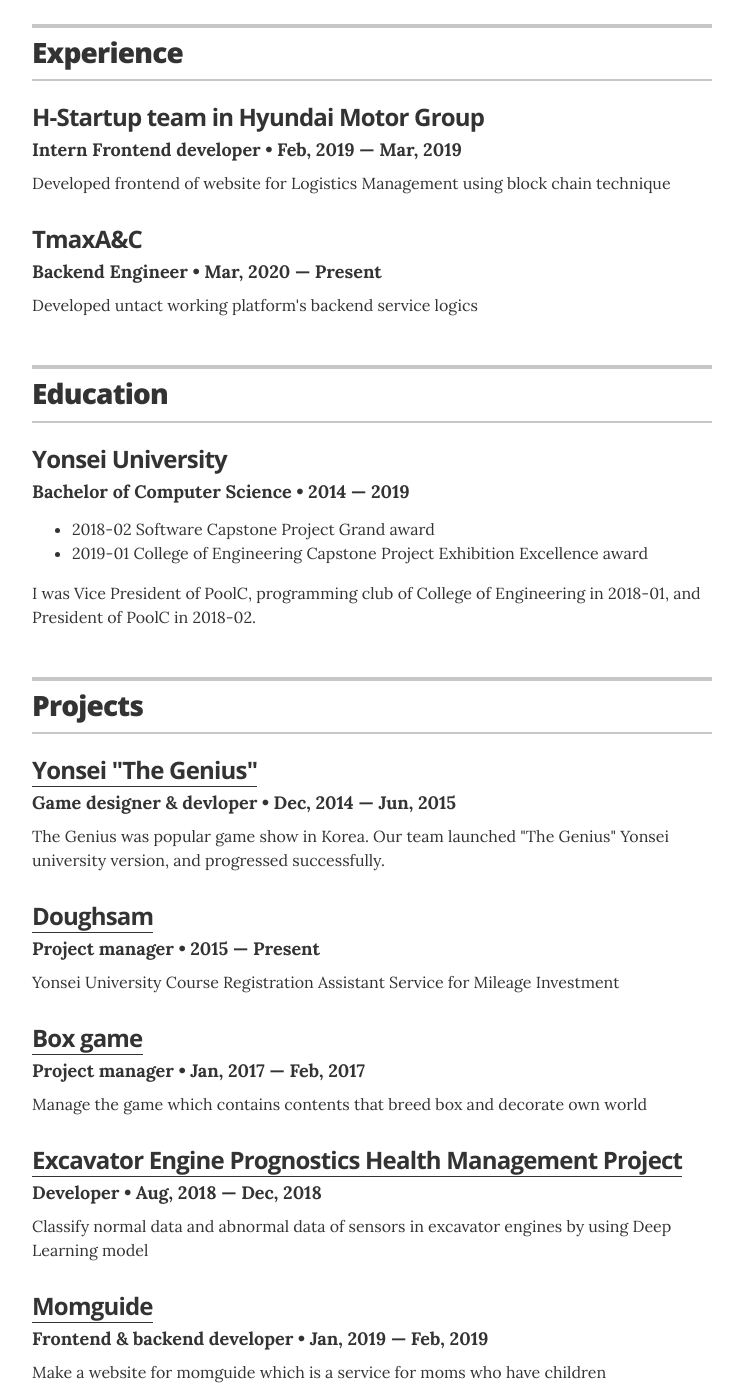
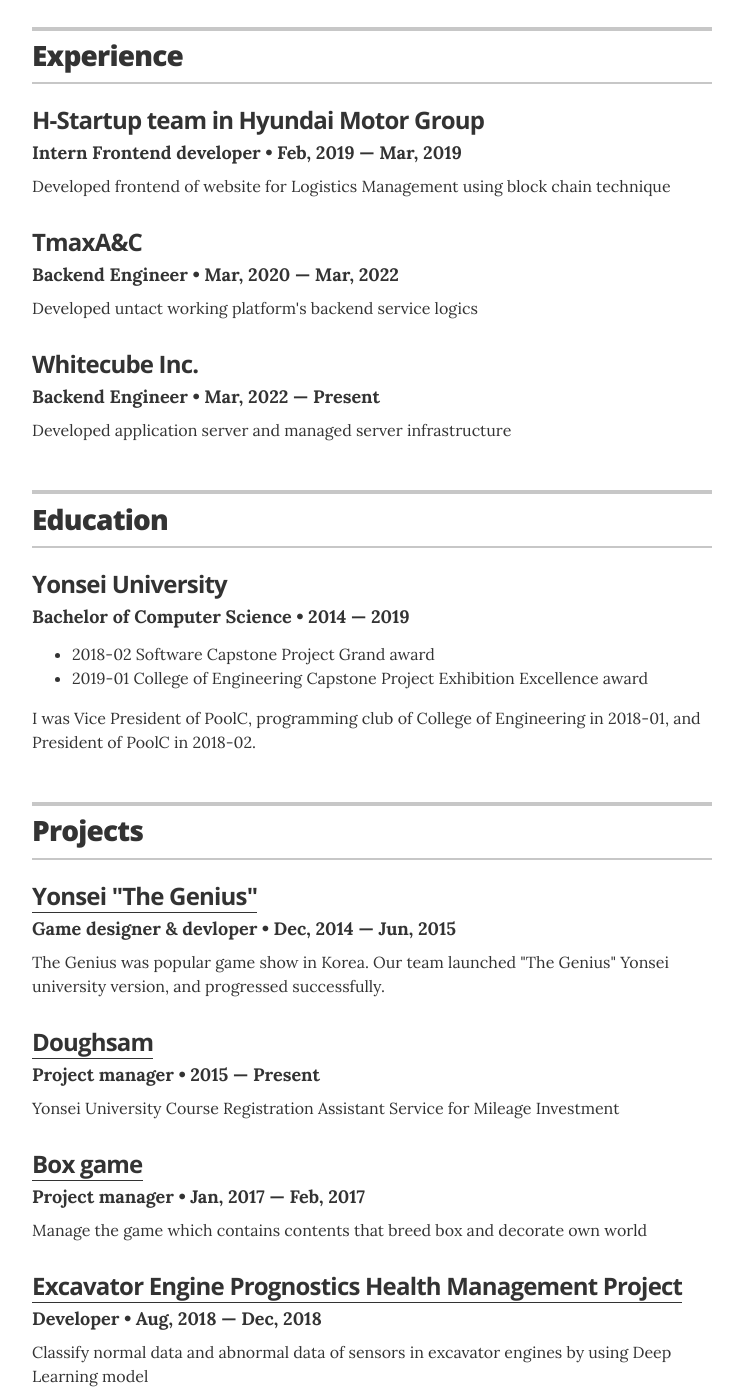
Before and after one commit to ljwh1231/ljwh1231.github.io, a Jekyll site: the page built from index.html, in a window 1280 px wide and 1400 px high, scrolled down 494 px. Shown: the whole window, without its empty margins (268-1011 px from the left). Built offline with Jekyll 4.4.1, drawn with Linux system fonts in a browser that asks for light colours; some of the changed text lies outside the part shown.

```diff
--- a/_data/experience.yml
+++ b/_data/experience.yml
@@ -7,5 +7,10 @@
 
 - company: TmaxA&C
   position: Backend Engineer
-  duration: Mar, 2020 &mdash; Present
+  duration: Mar, 2020 &mdash; Mar, 2022
   summary: Developed untact working platform's backend service logics
+
+- company: Whitecube Inc.
+  position: Backend Engineer
+  duration: Mar, 2022 &mdash; Present
+  summary: Developed application server and managed server infrastructure
```
Also changed, not shown: _data/skills.yml (+6 -6 lines), images/avatar.jpg (deleted), images/profile.jpeg.
